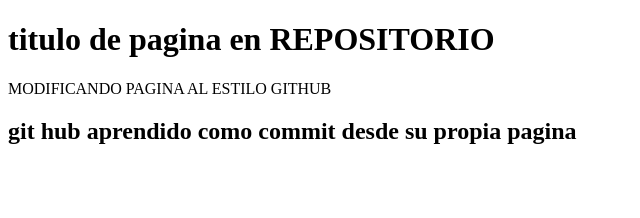
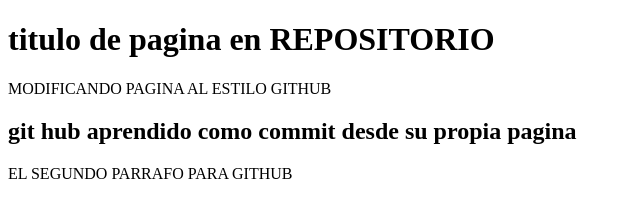
Before and after one commit to dvlpacct/proyectowebempresa, a plain HTML site: page index.html in a window 1280 px wide. Shown: the whole page, without its empty margins (0-640 px from the left). Drawn offline with Linux system fonts and the light colour scheme.

Commit message:
agregando segundo parrafo

```diff
--- a/index.html
+++ b/index.html
@@ -7,5 +7,6 @@
     <h1>titulo de pagina en REPOSITORIO</h1>
     <p>MODIFICANDO PAGINA AL ESTILO GITHUB</p>
     <h2>git hub aprendido como commit desde su propia pagina</h2>
+    <p>EL SEGUNDO PARRAFO PARA GITHUB</p>
 </body>
 </html>
```
